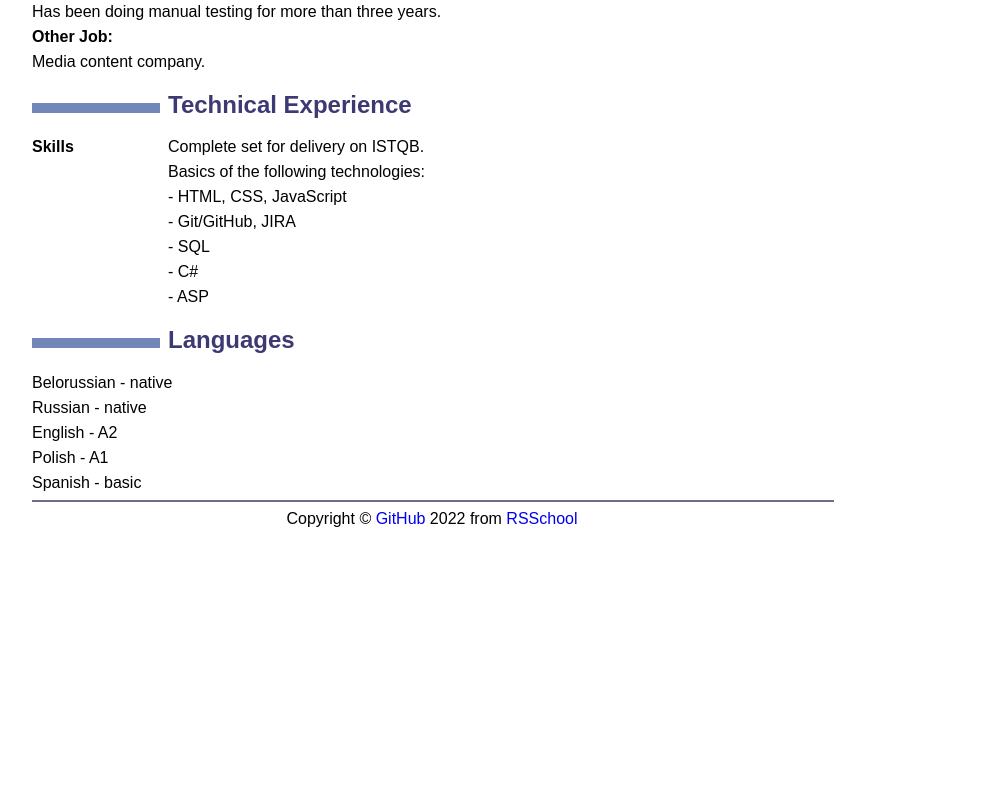
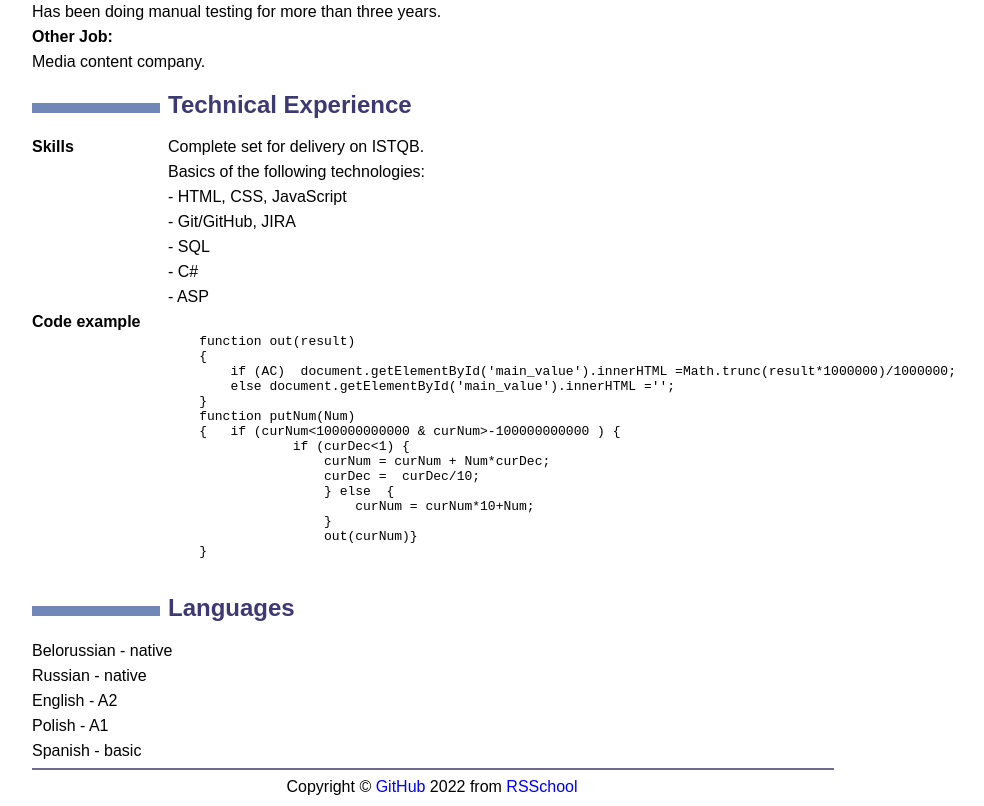
Before and after one commit to Sveta077/rsschool-cv, a plain HTML site: page index.html in a window 1280 px wide. Shown: the part 807-1613 px from the top of the page, without its empty margins (208-1192 px from the left). Before the commit the page ends 1345 px from the top, so only its background shows below. Drawn offline with Linux system fonts and the light colour scheme.

Commit message:
feat: add any data

```diff
--- a/index.html
+++ b/index.html
@@ -76,6 +76,28 @@
 <p>- C#</p>
 <p>- ASP</p>
 </dd>
+<dt>Code example</dt>
+<dd>
+<pre>
+<code>
+    function out(result)
+    {
+        if (AC)  document.getElementById('main_value').innerHTML =Math.trunc(result*1000000)/1000000;
+        else document.getElementById('main_value').innerHTML ='';
+    }
+    function putNum(Num)
+    {   if (curNum<100000000000 & curNum>-100000000000 ) {
+                if (curDec<1) {
+                    curNum = curNum + Num*curDec;
+                    curDec =  curDec/10;
+                    } else  {
+                        curNum = curNum*10+Num;
+                    }
+                    out(curNum)}
+    }
+</code>
+</pre>
+</dd>
 </dl>
 <h2 id="languages">Languages</h2>
 <p>Belorussian - native</p>
```
